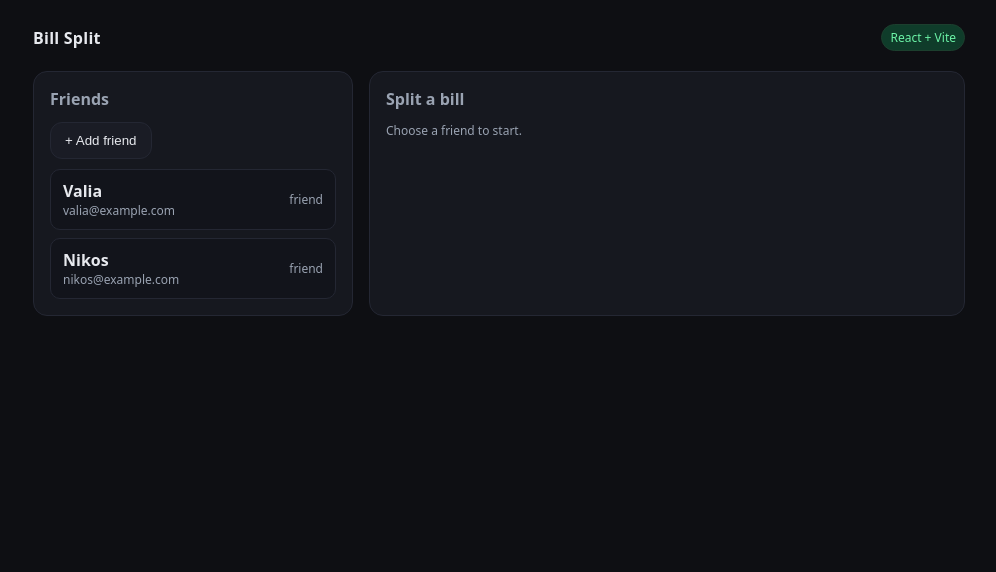
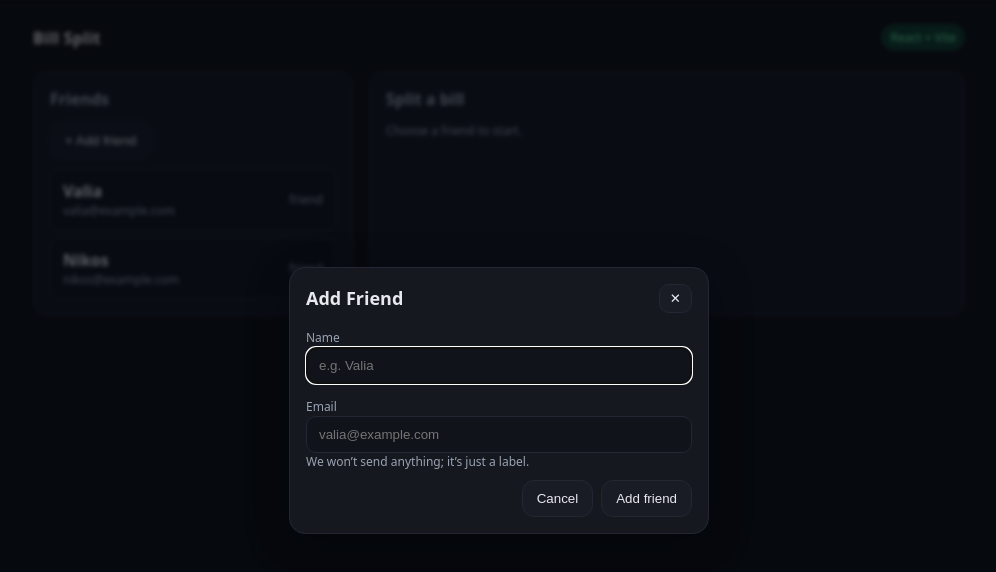
Before and after one commit to tasosbeast/bill-split, a React (Vite) app: page / in a window 1280 px wide. Both pictures are taken after a click on the button "+ Add friend". Shown: the top 572 px of the page, without its empty margins (141-1137 px from the left). Built offline with nearby package versions, Linux system fonts and the light colour scheme.

Commit message:
feat(friends): add accessible Add Friend modal with validation and focus management

```diff
--- a/src/App.jsx
+++ b/src/App.jsx
@@ -1,7 +1,8 @@
-import { useState } from "react";
+import { useMemo, useState } from "react";
 import "./index.css";
 import FriendList from "./components/FriendList";
 import SplitForm from "./components/SplitForm";
+import AddFriendModal from "./components/AddFriendModal";
 
 const initialFriends = [
   { id: crypto.randomUUID(), name: "Valia", email: "valia@example.com" },
@@ -12,11 +13,34 @@ export default function App() {
   const [friends, setFriends] = useState(initialFriends);
   const [selectedId, setSelectedId] = useState(null);
   const [message, setMessage] = useState("");
+  const [showAdd, setShowAdd] = useState(false);
 
-  const selectedFriend = friends.find((f) => f.id === selectedId) || null;
+  const selectedFriend = useMemo(
+    () => friends.find((f) => f.id === selectedId) || null,
+    [friends, selectedId]
+  );
 
   function handleSplit(result) {
     setMessage(result);
+  }
+
+  function openAdd() {
+    setShowAdd(true);
+  }
+
+  function closeAdd() {
+    setShowAdd(false);
+  }
+
+  function handleCreateFriend(friend) {
+    // Prevent duplicate by email (case-insensitive)
+    const exists = friends.some((f) => f.email.toLowerCase() === friend.email);
+    if (exists) {
+      alert("A friend with this email already exists.");
+      return;
+    }
+    setFriends((prev) => [...prev, friend]);
+    setSelectedId(friend.id);
   }
 
   return (
@@ -30,10 +54,7 @@ export default function App() {
         <section className="panel">
           <h2>Friends</h2>
           <div className="row" style={{ marginBottom: 10 }}>
-            <button
-              className="button"
-              onClick={() => alert("Add Friend modal soon")}
-            >
+            <button className="button" onClick={openAdd}>
               + Add friend
             </button>
           </div>
@@ -75,6 +96,10 @@ export default function App() {
           )}
         </section>
       </div>
+
+      {showAdd && (
+        <AddFriendModal onClose={closeAdd} onCreate={handleCreateFriend} />
+      )}
     </div>
   );
 }
--- /dev/null
+++ b/src/components/AddFriendModal.jsx
@@ -0,0 +1,89 @@
+import PropTypes from "prop-types";
+import { useState } from "react";
+import Modal from "./Modal";
+
+export default function AddFriendModal({ onClose, onCreate }) {
+  const [name, setName] = useState("");
+  const [email, setEmail] = useState("");
+  const [err, setErr] = useState("");
+
+  function validate() {
+    if (!name.trim()) return "Name is required.";
+    if (!email.trim()) return "Email is required.";
+    // Tiny email check (good enough for the UI)
+    const ok = /^[^\s@]+@[^\s@]+\.[^\s@]+$/.test(email);
+    if (!ok) return "Email looks invalid.";
+    return "";
+  }
+
+  function handleSubmit(e) {
+    e.preventDefault();
+    const v = validate();
+    if (v) return setErr(v);
+
+    onCreate({
+      id: crypto.randomUUID(),
+      name: name.trim(),
+      email: email.trim().toLowerCase(),
+      tag: "friend",
+    });
+    onClose();
+  }
+
+  return (
+    <Modal title="Add Friend" onClose={onClose}>
+      {({ firstFieldRef }) => (
+        <form className="form-grid" onSubmit={handleSubmit}>
+          <div>
+            <label className="kicker" htmlFor="friend-name">
+              Name
+            </label>
+            <input
+              id="friend-name"
+              ref={firstFieldRef}
+              className="input"
+              value={name}
+              onChange={(e) => setName(e.target.value)}
+              placeholder="e.g. Valia"
+              autoComplete="off"
+            />
+          </div>
+
+          <div>
+            <label className="kicker" htmlFor="friend-email">
+              Email
+            </label>
+            <input
+              id="friend-email"
+              className="input"
+              type="email"
+              value={email}
+              onChange={(e) => setEmail(e.target.value)}
+              placeholder="valia@example.com"
+              autoComplete="off"
+            />
+            <div className="helper">
+              We won’t send anything; it’s just a label.
+            </div>
+          </div>
+
+          {err && <div className="error">{err}</div>}
+
+          <div className="row" style={{ justifyContent: "flex-end", gap: 8 }}>
+            <button type="button" className="button" onClick={onClose}>
+              Cancel
+            </button>
+            <button type="submit" className="button">
+              Add friend
+            </button>
+          </div>
+        </form>
+      )}
+    </Modal>
+  );
+}
+
+AddFriendModal.propTypes = {
+  onClose: PropTypes.func.isRequired,
+  onCreate: PropTypes.func.isRequired,
+};
--- /dev/null
+++ b/src/components/Modal.jsx
@@ -0,0 +1,95 @@
+import { useEffect, useRef } from "react";
+import PropTypes from "prop-types";
+
+export default function Modal({ title, children, onClose }) {
+  const dialogRef = useRef(null);
+  const firstFieldRef = useRef(null);
+
+  // Close on Escape
+  useEffect(() => {
+    function onKey(e) {
+      if (e.key === "Escape") onClose();
+    }
+    window.addEventListener("keydown", onKey);
+    return () => window.removeEventListener("keydown", onKey);
+  }, [onClose]);
+
+  // Focus first field when open
+  useEffect(() => {
+    const t = setTimeout(() => {
+      firstFieldRef.current?.focus();
+    }, 0);
+    return () => clearTimeout(t);
+  }, []);
+
+  // Basic focus trap (cheap and cheerful)
+  useEffect(() => {
+    const container = dialogRef.current;
+    if (!container) return;
+
+    const selectors =
+      'a[href], button, textarea, input, select, [tabindex]:not([tabindex="-1"])';
+    const getFocusable = () =>
+      Array.from(container.querySelectorAll(selectors)).filter(
+        (el) => !el.hasAttribute("disabled")
+      );
+
+    function handleTab(e) {
+      if (e.key !== "Tab") return;
+      const focusables = getFocusable();
+      if (focusables.length === 0) return;
+
+      const first = focusables[0];
+      const last = focusables[focusables.length - 1];
+
+      if (e.shiftKey && document.activeElement === first) {
+        e.preventDefault();
+        last.focus();
+      } else if (!e.shiftKey && document.activeElement === last) {
+        e.preventDefault();
+        first.focus();
+      }
+    }
+
+    container.addEventListener("keydown", handleTab);
+    return () => container.removeEventListener("keydown", handleTab);
+  }, []);
+
+  function backdropClick(e) {
+    if (e.target.dataset.backdrop) onClose();
+  }
+
+  return (
+    <div
+      className="modal-backdrop"
+      data-backdrop
+      onMouseDown={backdropClick}
+      aria-modal="true"
+      role="dialog"
+      aria-label={title}
+    >
+      <div
+        className="modal"
+        ref={dialogRef}
+        onMouseDown={(e) => e.stopPropagation()}
+      >
+        <header>
+          <h3>{title}</h3>
+          <button className="close" onClick={onClose} aria-label="Close modal">
+            ✕
+          </button>
+        </header>
+        {/* Pass a ref handle so child can auto-focus first field */}
+        {typeof children === "function"
+          ? children({ firstFieldRef })
+          : children}
+      </div>
+    </div>
+  );
+}
+
+Modal.propTypes = {
+  title: PropTypes.string.isRequired,
+  children: PropTypes.oneOfType([PropTypes.node, PropTypes.func]).isRequired,
+  onClose: PropTypes.func.isRequired,
+};
--- a/src/index.css
+++ b/src/index.css
@@ -130,3 +130,60 @@ body {
   font-variant-numeric: tabular-nums;
   font-weight: 700;
 }
+
+/* ===== Modal ===== */
+.modal-backdrop {
+  position: fixed;
+  inset: 0;
+  background: rgba(3, 5, 12, 0.6);
+  backdrop-filter: blur(2px);
+  display: grid;
+  place-items: center;
+  z-index: 50;
+}
+
+.modal {
+  width: 100%;
+  max-width: 420px;
+  background: var(--panel);
+  border: 1px solid var(--border);
+  border-radius: 16px;
+  padding: 16px;
+  box-shadow: 0 10px 40px rgba(0, 0, 0, 0.35);
+}
+
+.modal header {
+  display: flex;
+  align-items: center;
+  justify-content: space-between;
+  margin-bottom: 12px;
+}
+
+.modal h3 {
+  margin: 0;
+  font-size: 18px;
+}
+
+.modal .close {
+  border: 1px solid var(--border);
+  background: #1a1c25;
+  color: var(--text);
+  border-radius: 10px;
+  padding: 6px 10px;
+  cursor: pointer;
+}
+
+.form-grid {
+  display: grid;
+  gap: 10px;
+}
+
+.helper {
+  font-size: 12px;
+  color: var(--muted);
+}
+
+.error {
+  font-size: 12px;
+  color: var(--danger);
+}
```
